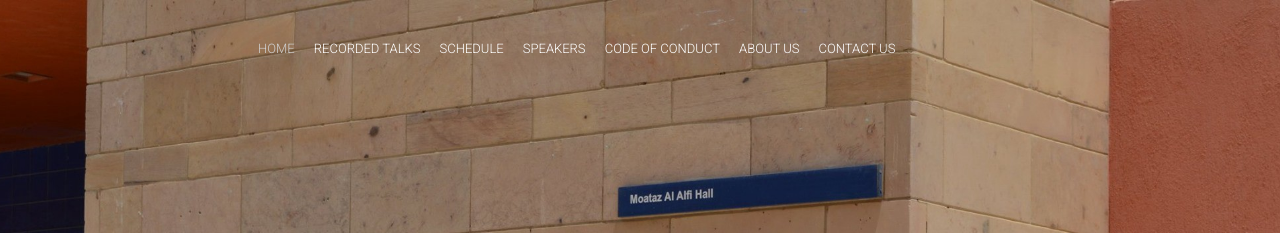
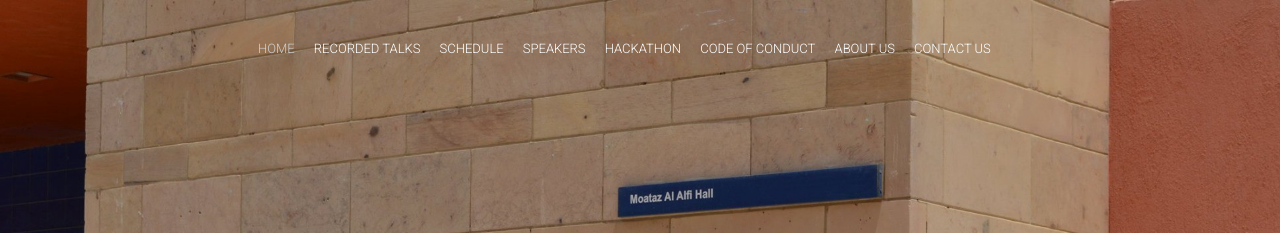
Before and after one commit to IndabaXEgypt/indabaxegypt.github.io, a Jekyll site: the page built from index.html, in a window 1280 px wide. Shown: the top 233 px of the page. Built offline with Jekyll 4.4.1, drawn with Linux system fonts in a browser that asks for light colours; nearby versions of some CDN libraries; comment, search, counter and statistics services are not loaded.

Commit message:
commit hackthon back to gh-pages

```diff
--- a/_config.yml
+++ b/_config.yml
@@ -46,6 +46,7 @@ navigationLinks:
  - {permalink: "/virtualsite/", text: "Recorded Talks"}
  - {permalink: "/schedule/", text: "Schedule"}
  - {permalink: "/speakers/", text: "Speakers"}
+ - {permalink: "/hackathon/", text: "Hackathon"}
  - {permalink: "/codeconduct/", text: "Code of Conduct"}
  - {permalink: "/aboutus/", text: "About Us"}
  - {permalink: "/contactus/", text: "Contact Us"}
```
